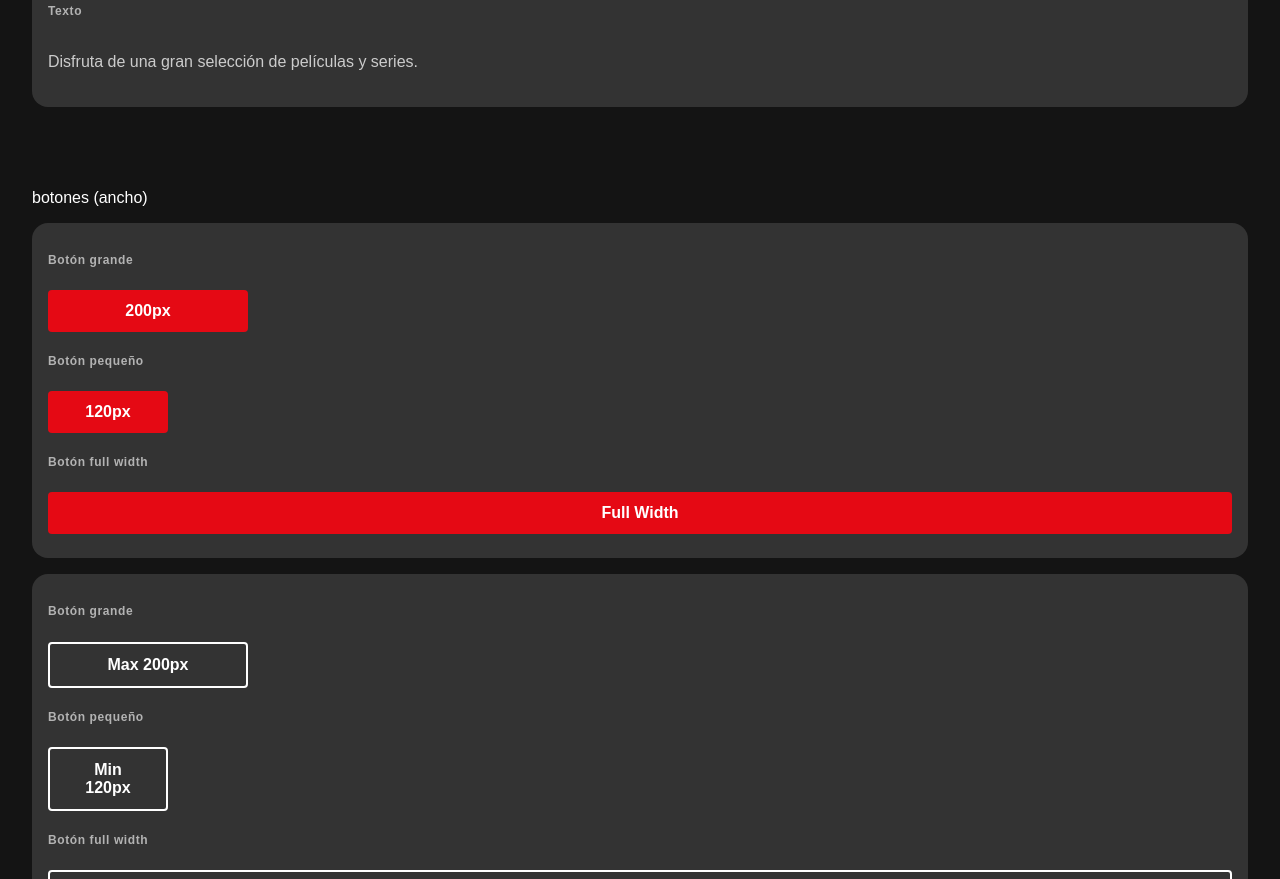
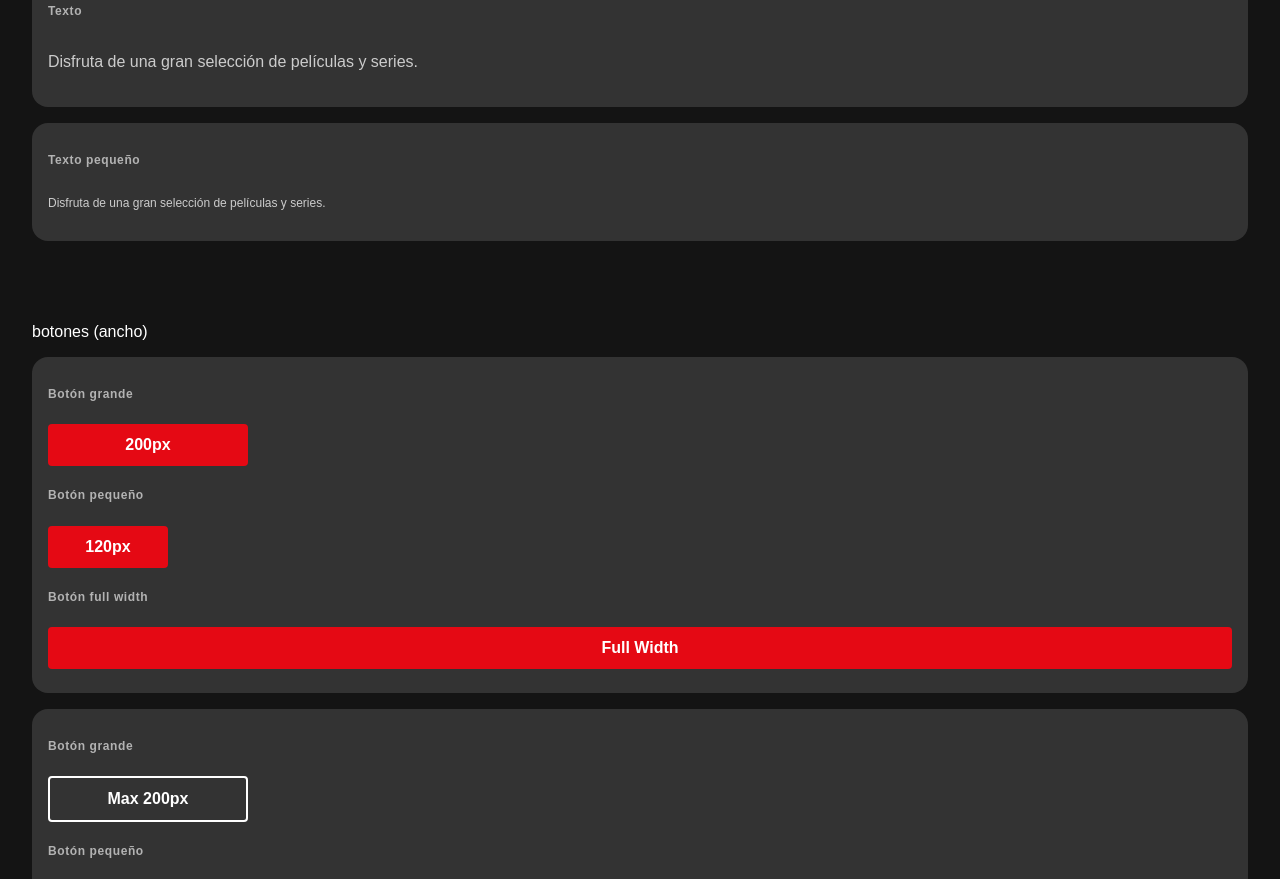
Before and after one commit to ezequielvera391/rimovies-v2, an Angular app: page /playground in a window 1280 px wide. Shown: the part 900-1779 px from the top of the page. Built offline with nearby package versions, Linux system fonts and the light colour scheme.

Commit message:
feat: add new text styles to playground

```diff
--- a/src/app/core/playground/playground.component.html
+++ b/src/app/core/playground/playground.component.html
@@ -22,6 +22,10 @@
         <div class="flex flex-col card card--secondary p-4">
             <p class="text label">Texto</p>
             <p class="text">Disfruta de una gran selección de películas y series.</p>
+        </div>
+        <div class="flex flex-col card card--secondary p-4">
+            <p class="text label">Texto pequeño</p>
+            <p class="text text--small  lighter">Disfruta de una gran selección de películas y series.</p>
         </div>
     </div>
     <br>
```
